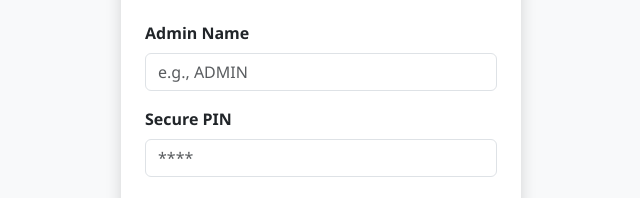
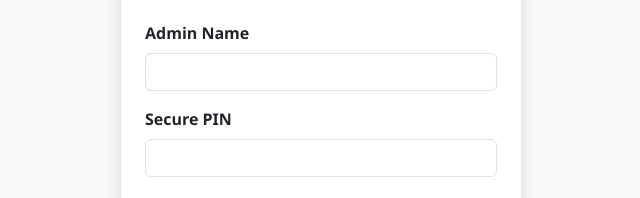
Before and after one commit to Selvam2442/Forms, a plain HTML site: page frontend/index.html in a window 1280 px wide. Both pictures are taken after a click on the link "Admin Login ?". Shown: the part 269-467 px from the top of the page, without its empty margins (319-959 px from the left). Drawn offline with nearby package versions, Linux system fonts and the light colour scheme.

Commit message:
removed placeholder

```diff
--- a/frontend/index.html
+++ b/frontend/index.html
@@ -16,7 +16,7 @@
             <form id="studentForm">
                 <div class="mb-4">
                     <label for="studentRoll" class="form-label fw-semibold">Student Roll Number</label>
-                    <input type="text" class="form-control form-control-lg" id="studentRoll" placeholder="e.g., AB001" autocomplete="off" required>
+                    <input type="text" class="form-control form-control-lg" id="studentRoll" autocomplete="off" required>
                 </div>
                 <div id="studentError" class="alert alert-danger d-none text-center p-2"></div>
                 <button type="submit" class="btn btn-primary w-100 fw-bold fs-5 login-btn">Start Test</button>
@@ -31,11 +31,11 @@
             <form id="adminForm">
                 <div class="mb-3">
                     <label for="adminName" class="form-label fw-semibold">Admin Name</label>
-                    <input type="text" class="form-control" id="adminName" placeholder="e.g., ADMIN" autocomplete="off" required>
+                    <input type="text" class="form-control" id="adminName" autocomplete="off" required>
                 </div>
                 <div class="mb-4">
                     <label for="adminPin" class="form-label fw-semibold">Secure PIN</label>
-                    <input type="password" class="form-control" id="adminPin" placeholder="****" required>
+                    <input type="password" class="form-control" id="adminPin" required>
                 </div>
                 <div id="adminError" class="alert alert-danger d-none text-center p-2"></div>
                 <button type="submit" class="btn btn-dark w-100 fw-bold fs-5 login-btn">Login as Admin</button>
```
